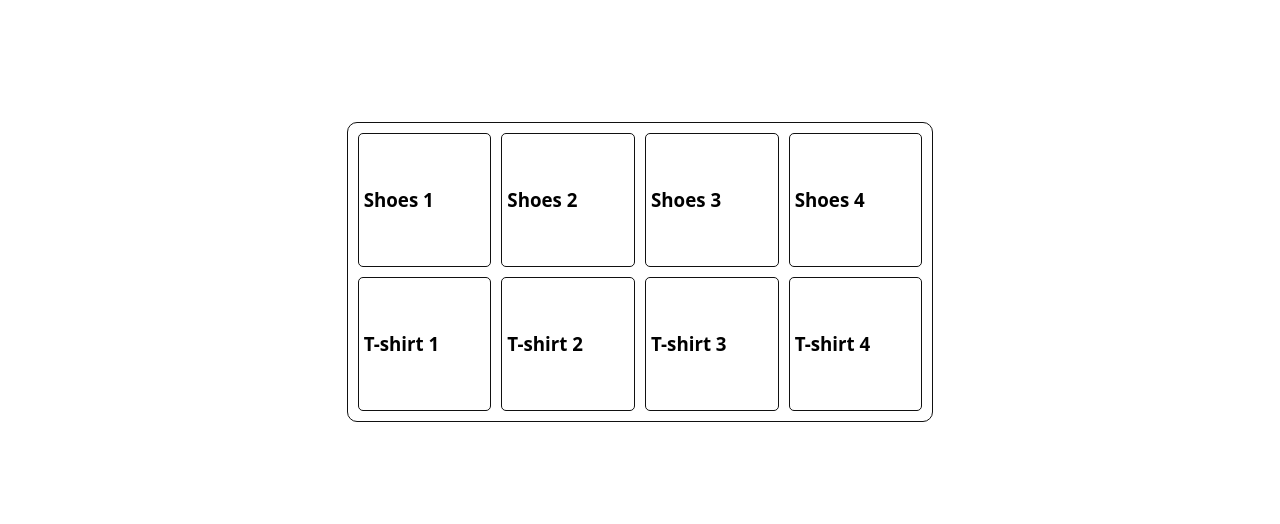
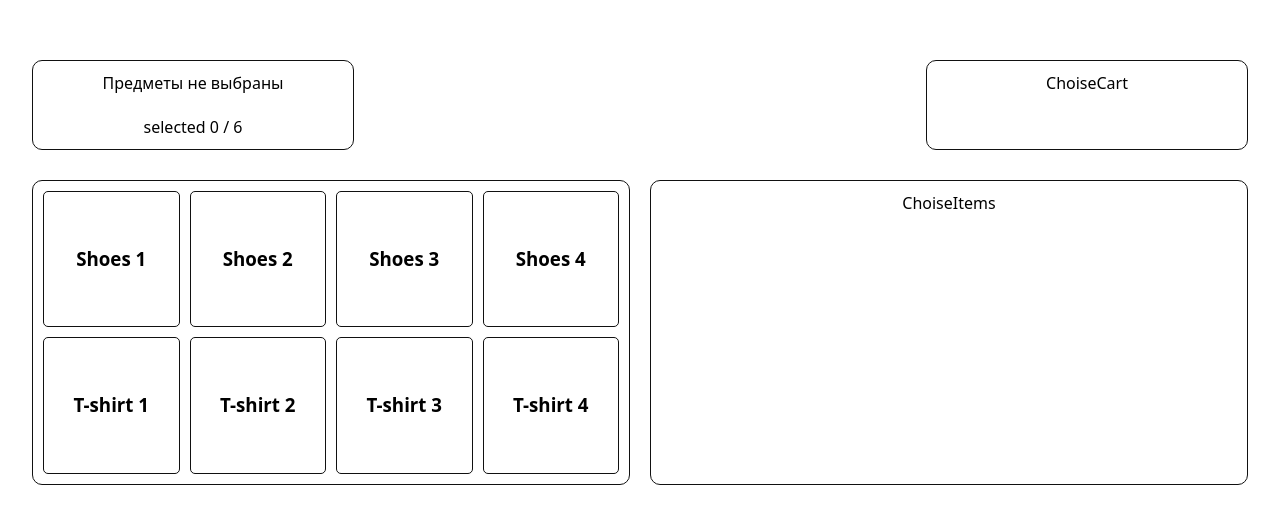
Before and after one commit to Krel-developer/test-task, a Vue app: page / in a window 1280 px wide. Shown: the part 128-652 px from the top of the page. Built offline with nearby package versions, Linux system fonts and the light colour scheme.

Commit message:
fix folders mistake and add UserCart widget

```diff
--- a/src/app/App.vue
+++ b/src/app/App.vue
@@ -1,12 +1,34 @@
 <script setup lang="ts">
 import { BlockWithBorder } from '@/shared/ui'
-import { UserItems } from './widgets/userItems'
+import { UserCart } from '@/widgets/userCart'
+import { UserItems } from '@/widgets/userItems'
 </script>
 
 <template>
-  <BlockWithBorder>
-    <UserItems />
-  </BlockWithBorder>
+  <div class="app__top">
+    <BlockWithBorder class="app__top__column"> <UserCart /> </BlockWithBorder>
+    <BlockWithBorder class="app__top__column"> ChoiseCart </BlockWithBorder>
+  </div>
+  <div class="app__bottom">
+    <BlockWithBorder class="app__bottom__column">
+      <UserItems />
+    </BlockWithBorder>
+    <BlockWithBorder class="app__bottom__column"> ChoiseItems </BlockWithBorder>
+  </div>
 </template>
 
-<style scoped></style>
+<style lang="sass">
+.app__top
+  display: flex
+  justify-content: space-between
+  flex-wrap: wrap
+.app__top__column
+  width: 300px
+  max-width: 100%
+  margin-bottom: 30px
+
+.app__bottom
+  display: grid
+  gap: 20px
+  grid-template-columns: 1fr 1fr
+</style>
--- /dev/null
+++ b/src/entities/userCart/index.ts
@@ -0,0 +1,3 @@
+import { useUserCartStore } from './models'
+
+export { useUserCartStore }
--- /dev/null
+++ b/src/entities/userCart/models/index.ts
@@ -0,0 +1,49 @@
+import type { IItem } from '@/shared/api'
+import { defineStore } from 'pinia'
+import { computed, ref } from 'vue'
+
+export const useUserCartStore = defineStore('userCart', () => {
+  const activeItems = ref<IItem[]>([])
+
+  // Устанавливаем ограничение на кол-во добалвеных предметов в корзину
+  // В данном случае 6
+  const maxItems = ref<number>(6)
+
+  function addActiveItem(item: IItem) {
+    activeItems.value.push(item)
+  }
+  const getActiveItems = computed(() => activeItems.value)
+  const getActvieItemsCount = computed(() => activeItems.value.length)
+  const getMaxActiveItems = computed(() => maxItems.value)
+
+  return {
+    getActiveItems,
+    getActvieItemsCount,
+    getMaxActiveItems,
+    addActiveItem,
+  }
+})
+
+// interface IStore {
+//   activeItems: IItem[]
+//   maxItems: number
+// }
+
+// const defaultValue: IStore = {
+//   activeItems: [],
+//   maxItems: 6,
+// }
+
+// export const useUserCartStore = defineStore('userCart', {
+//   state: () => ({ ...defaultValue }),
+//   actions: {
+//     addActiveItem(item: IItem) {
+//       this.activeItems.push(item)
+//     },
+//   },
+//   getters: {
+//     getActiveItems: (state) => state.activeItems,
+//     getActvieItemsCount: (state) => state.activeItems.length,
+//     getMaxActiveItems: (state) => state.maxItems,
+//   },
+// })
--- /dev/null
+++ b/src/features/selectUserItem/index.ts
@@ -0,0 +1,8 @@
+import { useUserCartStore } from '@/entities/userCart'
+
+export function selectUserItem(item: any) {
+  const userCartStore = useUserCartStore()
+  if (userCartStore.getActvieItemsCount < userCartStore.getMaxActiveItems) {
+    userCartStore.addActiveItem(item)
+  }
+}
--- a/src/shared/assets/styles/index.sass
+++ b/src/shared/assets/styles/index.sass
@@ -17,7 +17,8 @@ body
 
 
 #app
-  max-width: 1280px
+  max-width: 1580px
   margin: 0 auto
   padding: 2rem
   text-align: center
+  width: 100%
--- a/src/shared/ui/Card/Card.vue
+++ b/src/shared/ui/Card/Card.vue
@@ -17,10 +17,11 @@ const props = defineProps<Props>()
   aspect-ratio: 1/1
   display: flex
   align-items: center
-  justify-content: space-between
+  justify-content: center
   border: 1px solid #111
   padding: 5px
   border-radius: 5px
+  cursor: pointer
   &.active
     border: 1px solid purple
 </style>
--- /dev/null
+++ b/src/widgets/userCart/index.ts
@@ -0,0 +1,3 @@
+import UserCart from './ui/UserCart.vue'
+
+export { UserCart }
--- /dev/null
+++ b/src/widgets/userCart/ui/UserCart.vue
@@ -0,0 +1,35 @@
+<script lang="ts" setup>
+import { useUserCartStore } from '@/entities/userCart'
+import { Card } from '@/shared/ui'
+
+const userCartStore = useUserCartStore()
+</script>
+
+<template>
+  <div class="user_cart">
+    <div v-if="userCartStore.getActvieItemsCount" class="user_cart__items">
+      <Card
+        v-for="item in userCartStore.getActiveItems"
+        :key="item.id"
+        :title="item.name"
+        :is-active="false"
+      />
+    </div>
+    <div v-else>Предметы не выбраны</div>
+
+    <div class="user_cart__count">
+      selected {{ userCartStore.getActvieItemsCount }} /
+      {{ userCartStore.getMaxActiveItems }}
+    </div>
+  </div>
+</template>
+
+<style scoped lang="sass">
+
+.user_cart__items
+  display: grid
+  grid-template-columns: repeat(3, 1fr)
+  gap: 10px
+.user_cart__count
+  margin-top: 20px
+</style>
--- a/src/app/widgets/userItems/ui/UserItems.vue
+++ b/src/widgets/userItems/ui/UserItems.vue
@@ -1,5 +1,6 @@
 <script lang="ts" setup>
-import { useUserItemsStore } from '@/app/entities/userItems'
+import { useUserItemsStore } from '@/entities/userItems'
+import { selectUserItem } from '@/features/selectUserItem'
 import { Card } from '@/shared/ui'
 
 const userItemsStore = useUserItemsStore()
@@ -13,6 +14,7 @@ userItemsStore.fetchList()
       v-for="item in userItemsStore.getList"
       :key="item.id"
       :title="item.name"
+      @click="selectUserItem(item)"
     />
   </div>
 </template>
```
Also changed, not shown: src/entities/userItems/index.ts (renamed from src/app/entities/userItems/index.ts), src/entities/userItems/models/index.ts (renamed from src/app/entities/userItems/models/index.ts), src/widgets/userItems/index.ts (renamed from src/app/widgets/userItems/index.ts).
